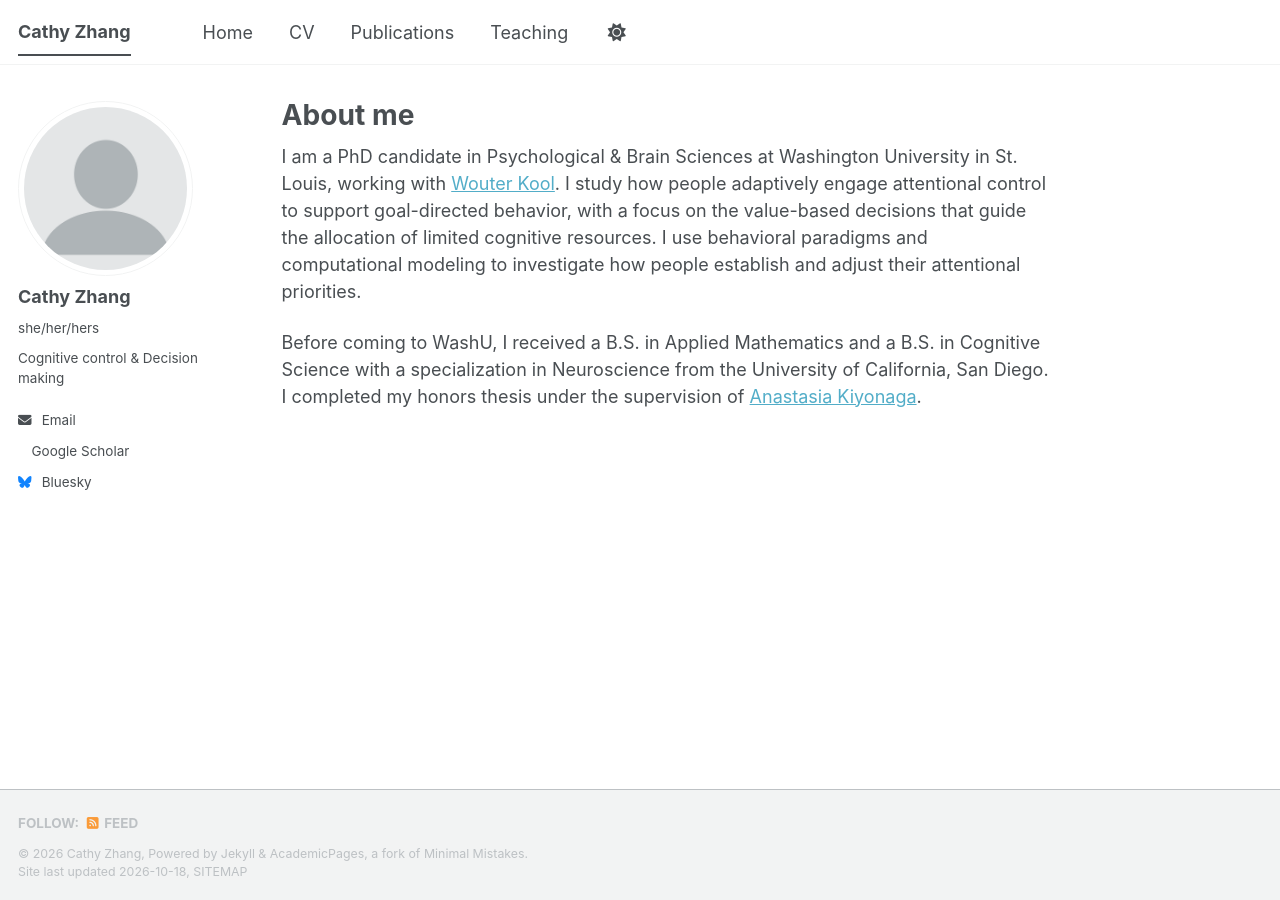
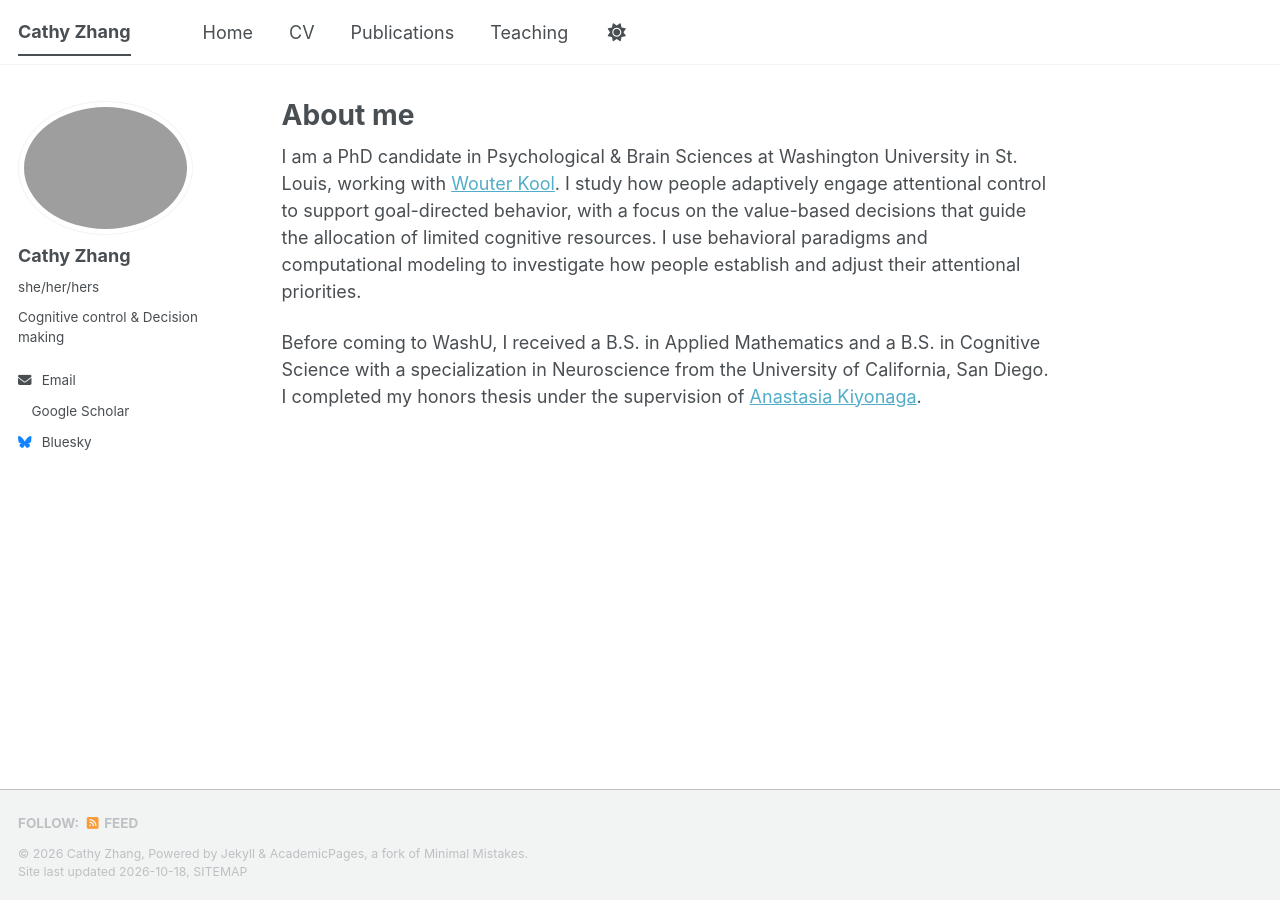
Before and after one commit to CathyZKQ/CathyZKQ.github.io, a Jekyll site: the page built from _pages/about.md, in a window 1280 px wide. Built offline with Jekyll 4.4.1, drawn with Linux system fonts in a browser that asks for light colours; a style sheet for code colours, icons or effects is not loaded.

Commit message:
Update _config.yml

```diff
--- a/_config.yml
+++ b/_config.yml
@@ -23,7 +23,7 @@ repository               : "academicpages/academicpages.github.io"
 #               Additional customization can be done by editing /_includes/author-profile.html
 author:
   # Biographic information
-  avatar           : "profile.png"
+  avatar           : "WechatIMG61.jpeg"
   name             : "Cathy Zhang"
   pronouns         : "she/her/hers"
   bio              : "Cognitive control & Decision making"
```
